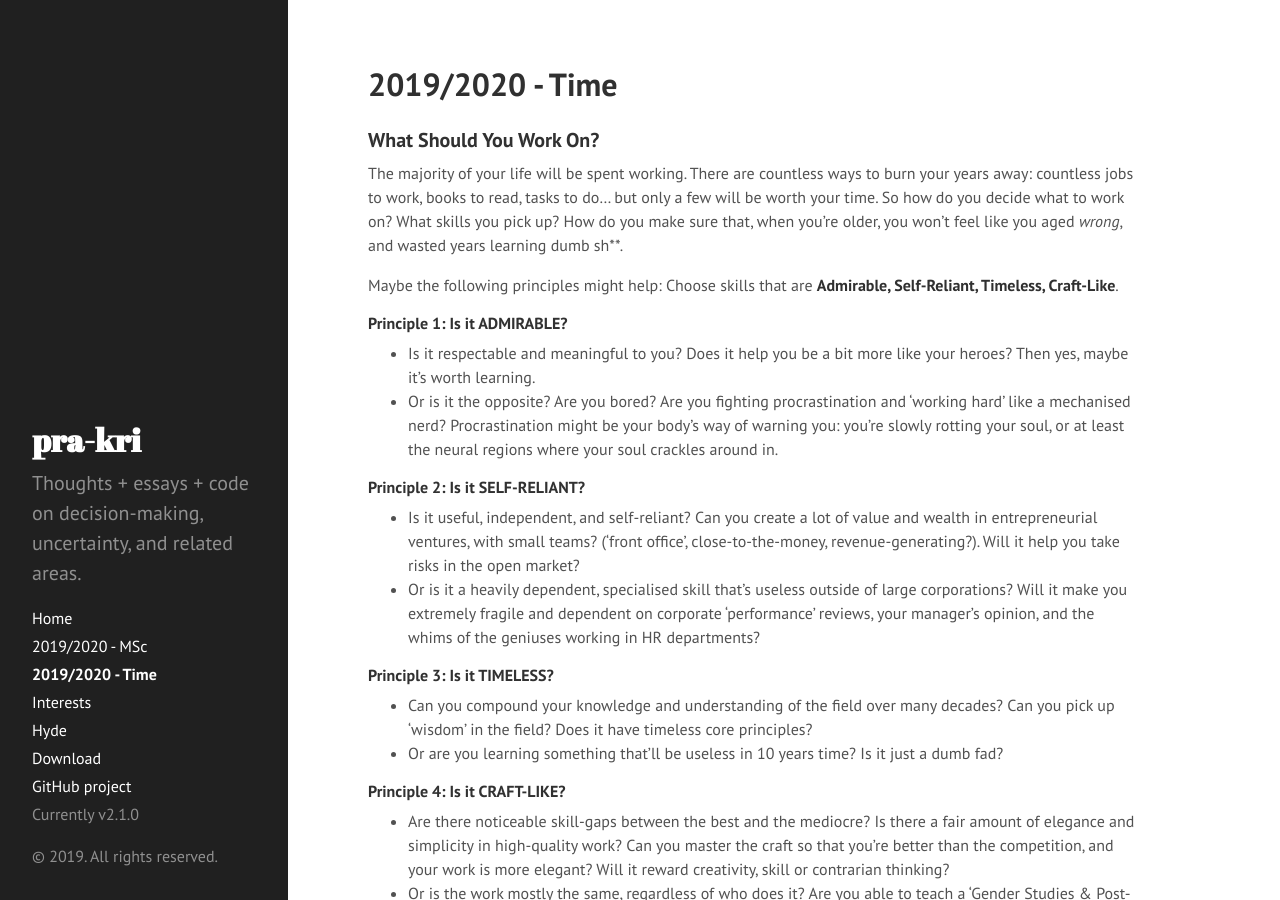
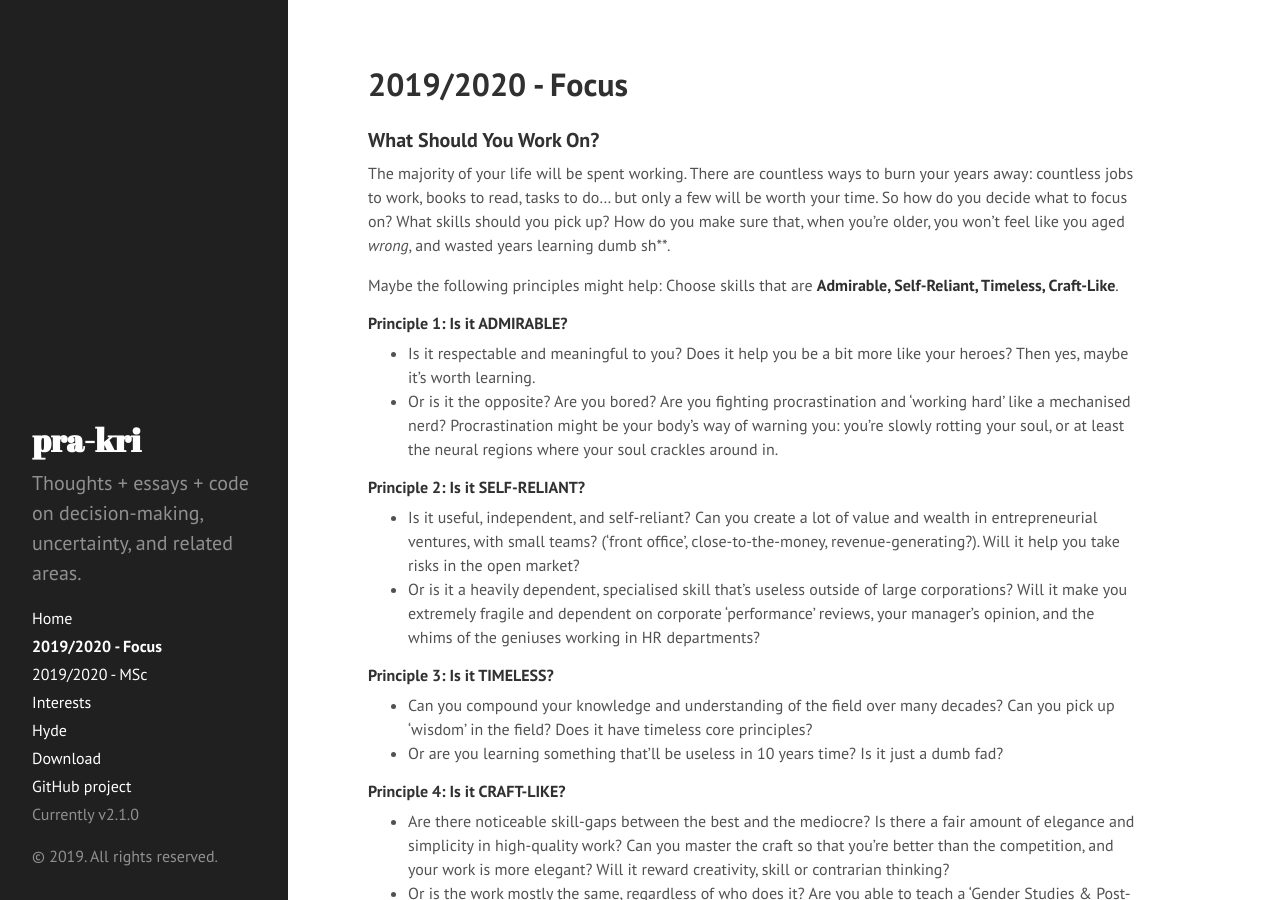
Before and after one commit to pra-kri/pra-kri.github.io, a Jekyll site: the page built from 2019to2020_focus.md, in a window 1280 px wide and 900 px high. Built offline with Jekyll 4.4.1, drawn with Linux system fonts in a browser that asks for light colours; Markdown is read by kramdown in place of the engine named in the settings.

Commit message:
Update and rename 2019to2020_time.md to 2019to2020_focus.md

```diff
--- a/2019to2020_time.md
+++ b/2019to2020_focus.md
@@ -1,11 +1,11 @@
 ---
 layout: page
-title: 2019/2020 - Time
+title: 2019/2020 - Focus
 ---
 
 ### What Should You Work On?
 
-The majority of your life will be spent working. There are countless ways to burn your years away: countless jobs to work, books to read, tasks to do... but only a few will be worth your time. So how do you decide what to work on? What skills you pick up? How do you make sure that, when you're older, you won't feel like you aged *wrong*, and wasted years learning dumb sh**.
+The majority of your life will be spent working. There are countless ways to burn your years away: countless jobs to work, books to read, tasks to do... but only a few will be worth your time. So how do you decide what to focus on? What skills should you pick up? How do you make sure that, when you're older, you won't feel like you aged *wrong*, and wasted years learning dumb sh**.
 
 Maybe the following principles might help: Choose skills that are **Admirable, Self-Reliant, Timeless, Craft-Like**.
 
```
